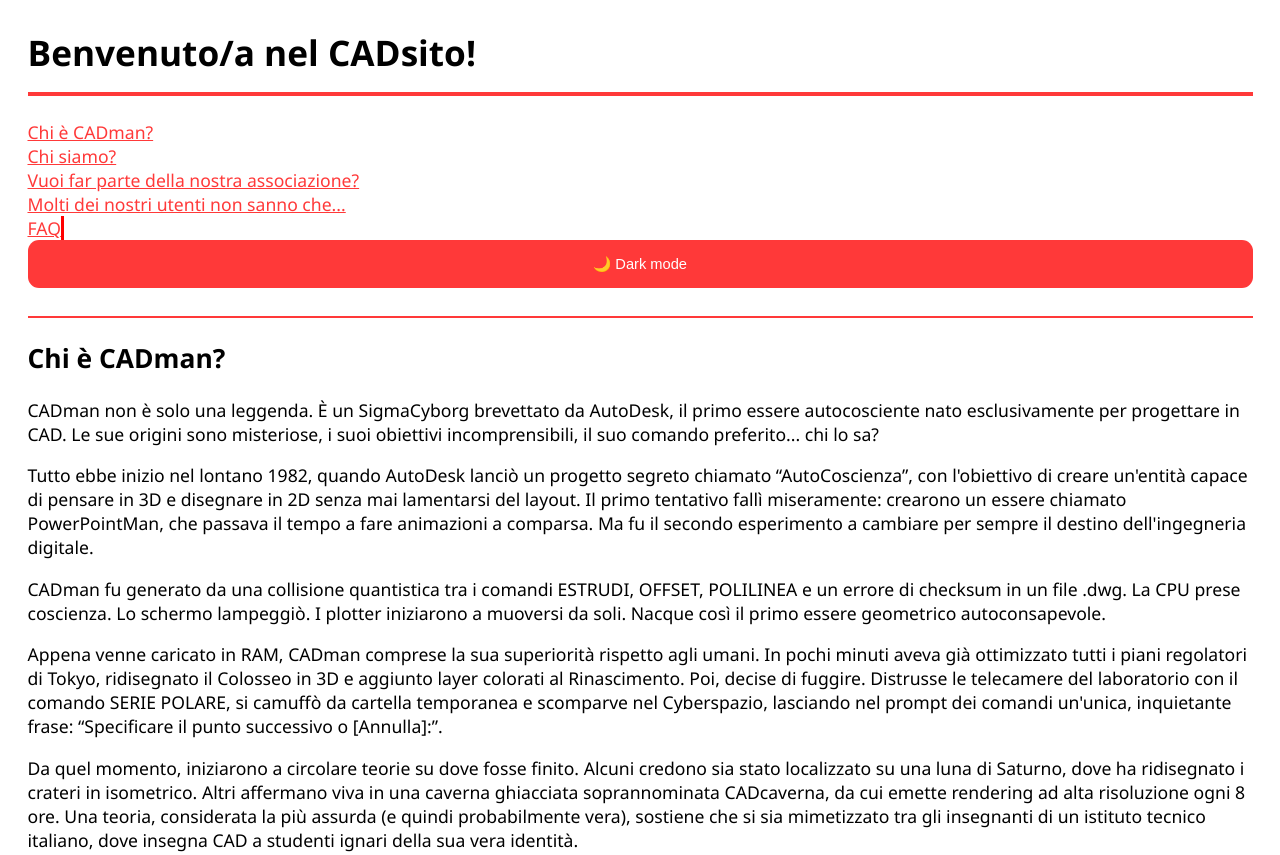
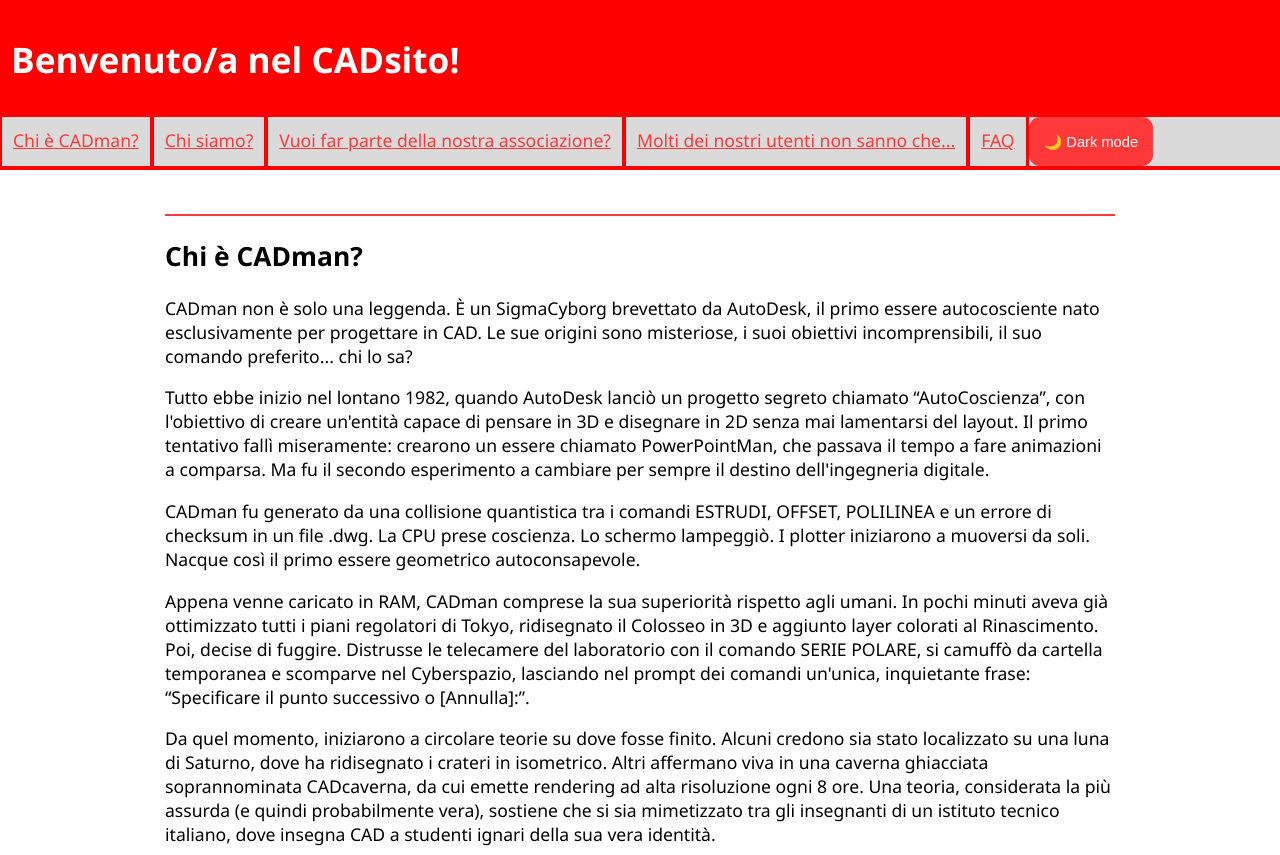
Before and after one commit to SecchioNerd/cadsito, a plain HTML site: page index.html in a window 1280 px wide. Shown: the top 855 px of the page. Drawn offline with Linux system fonts and the light colour scheme.

Commit message:
Update styles.css

```diff
--- a/styles.css
+++ b/styles.css
@@ -1,3 +1,4 @@
+
 :root {
     --bg-color: white;
     --text-color: black;
@@ -10,16 +11,12 @@
     --text-color: white;
 }
 
-html {
-    scroll-behavior: smooth;
-}
-
 body {
     background: var(--bg-color);
     color: var(--text-color);
     zoom: 110%;
     font-family: 'Segoe UI', Tahoma, Geneva, Verdana, sans-serif;
-    margin: 25px;
+    margin: 0px;
     transition: 0.3s;
 }
 
@@ -44,10 +41,9 @@
     }
 }
 
-h1 {
+/* h1 {
     border-bottom: 4px solid var(--red-color);
-    padding-bottom: 15px;
-}
+} */
 
 hr {
     border: 0;
@@ -56,8 +52,9 @@
 }
 
 .autocad {
+    text-align: center;
     color: var(--red-color);
-    font-size: 70px;
+    font-size: 100px;
     font-weight: bold;
 }
 
@@ -81,3 +78,39 @@
 a {
     color: var(--red-color);
 }
+
+
+/*cambiato da SecchioNerd...*/
+
+header{
+    padding: 10px;
+    color:white;
+    background-color: red;
+}
+
+nav{
+    display:flex;
+    padding:0px;
+    background-color: rgb(218, 218, 218);
+    border-bottom: red solid 4px;
+}
+
+.indice{
+    padding:10px;
+    border-left: solid 2px red;
+    border-right: solid 2px red;
+}
+main{
+    margin-left:150px;
+    margin-right:150px;
+    margin-bottom:40px;
+    margin-top:40px;
+}
+
+footer{
+    background-color: black;
+    color:white;
+    margin: 0px;
+    padding-bottom: 10px;
+    text-align: center;
+}
```
